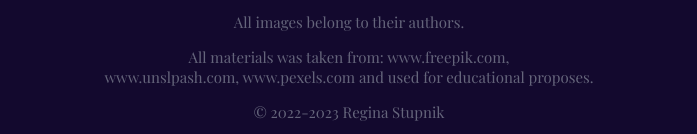
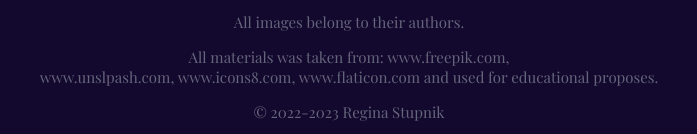
Before and after one commit to reginavic/portfolio-rs, a plain HTML site: page index.html in a window 1280 px wide. Shown: the part 4015-4149 px from the top of the page, 291-988 px from the left. Drawn offline with nearby package versions, Linux system fonts and the light colour scheme.

Commit message:
the third change footer

```diff
--- a/index.html
+++ b/index.html
@@ -355,7 +355,7 @@
     <div class="ground">
     <p class="watermark">Designed & built by Regina Stupnik.</p>
     <p class="watermark-second"> All images belong to their authors.</p>
-    <p class="watermark-first">All materials was taken from: www.freepik.com,<br> www.unslpash.com, www.pexels.com and used for educational proposes.</p>
+    <p class="watermark-first">All materials was taken from: www.freepik.com,<br> www.unslpash.com, www.icons8.com, www.flaticon.com and used for educational proposes.</p>
     <p class="watermark-year">© 2022-2023 Regina Stupnik</p>
     </div>
     <script type="module" src="https://unpkg.com/ionicons@5.5.2/dist/ionicons/ionicons.esm.js"></script>
```
